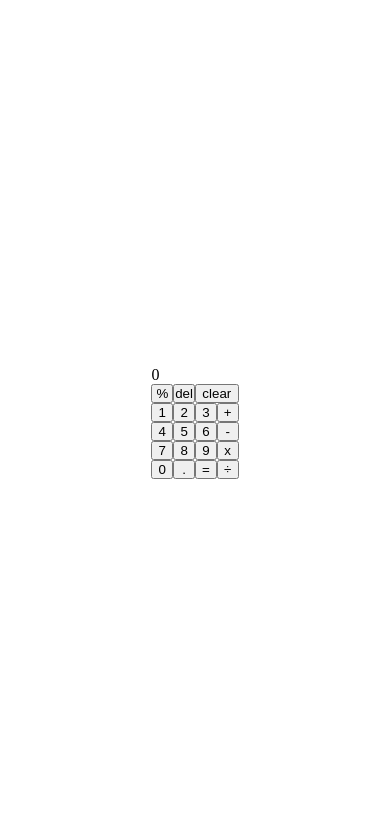
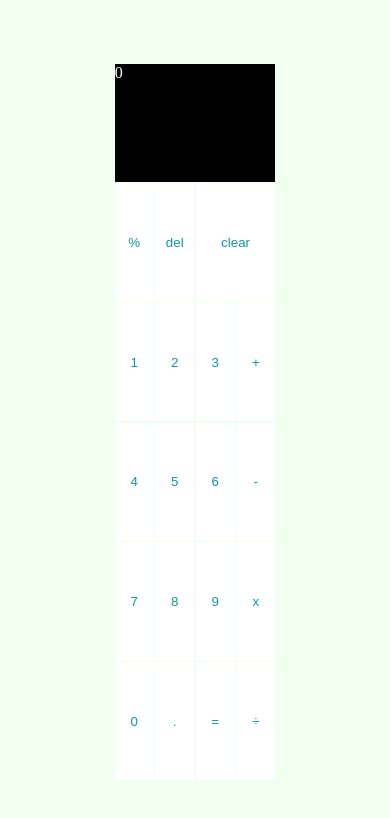
Before and after one commit to kennedymahoro/Calculator, a plain HTML site: page index.html in a window 390 px wide. Drawn offline with Linux system fonts and the light colour scheme.

Commit message:
styled and made it responsive. The grid

```diff
--- a/style.css
+++ b/style.css
@@ -8,14 +8,26 @@ body{
     align-items: center;
     justify-content: center;
     height: 100vh;
+    background-color: honeydew;
 }
 .content-grid{
     display: grid;
-    grid-template-columns: repeat(4,1fr);
+    grid-template-columns: repeat(4,10vw);
+    gap: .4vw;
 }
 .display-output{
     grid-column: 1 / span 4 ;
+    height: 14vh;
+    background-color: black;
+    color: white;
 }
 .clear-btn{
     grid-column: 3 / span 2;
 }
+button{
+    height: 14vh;
+    background-color: white;
+    color:hsl(180, 83%, 33%);
+    border-style: none;
+
+}
```
